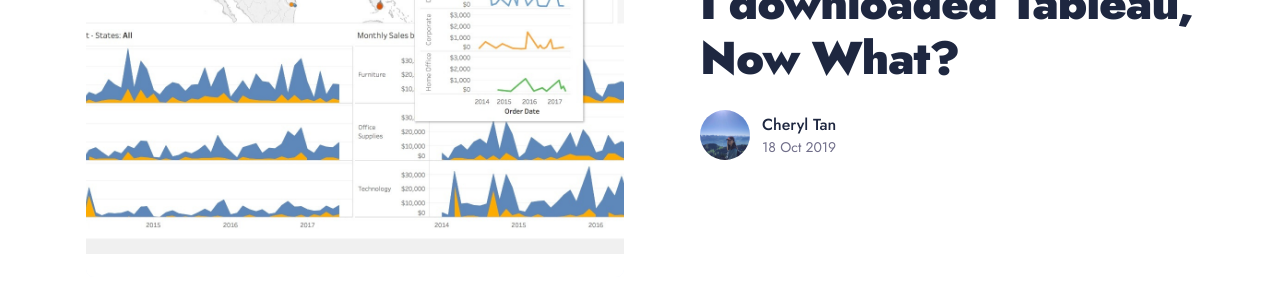
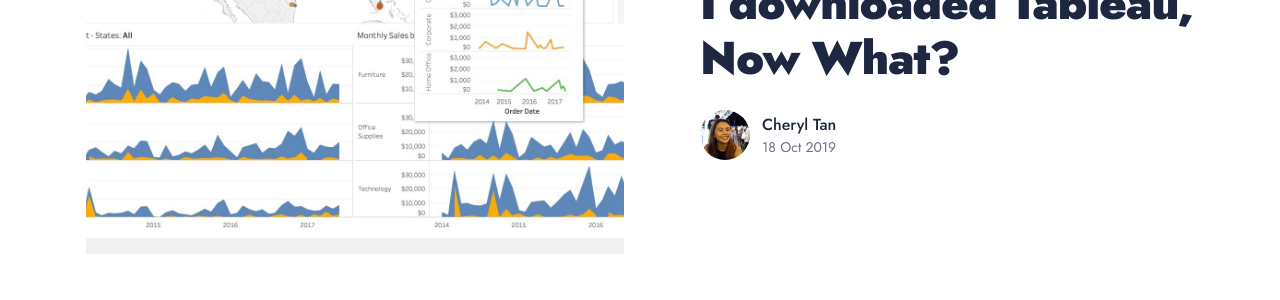
Before and after one commit to cheryltyn/cheryblog, a Jekyll site: the page built from _posts/2019-10-18-i-downloaded-tableau-now-what.markdown, in a window 1280 px wide. Shown: the part 327-627 px from the top of the page. Built offline with Jekyll 4.4.1, drawn with Linux system fonts in a browser that asks for light colours; nearby versions of some CDN libraries.

Commit message:
Update _config.yml

```diff
--- a/_config.yml
+++ b/_config.yml
@@ -11,7 +11,7 @@
 author:
   author__name: Cheryl Tan
   author__bio: Writes about learning, mindfulness and general life advice. Here's my story, as I navigate life.
-  author__avatar: 'https://cheryltyn.github.io/cheryblog/images/author2.jpg'
+  author__avatar: 'https://cheryltyn.github.io/cheryblog/images/author.jpg'
 
 social:
 - {icon: "ion-logo-twitter", link: "https://twitter.com/cheryltyn?lang=en"}
@@ -27,7 +27,7 @@
 hero:
   hero__title: Hey, I’m Cheryl
   hero__description: I write about learning, mindfulness and general life advice. Here's my story, as I navigate life.
-  hero__image: '/images/author.jpg'
+  hero__image: 'https://cheryltyn.github.io/cheryblog/images/author2.jpg'
 
 
 #-------------------------------
```
